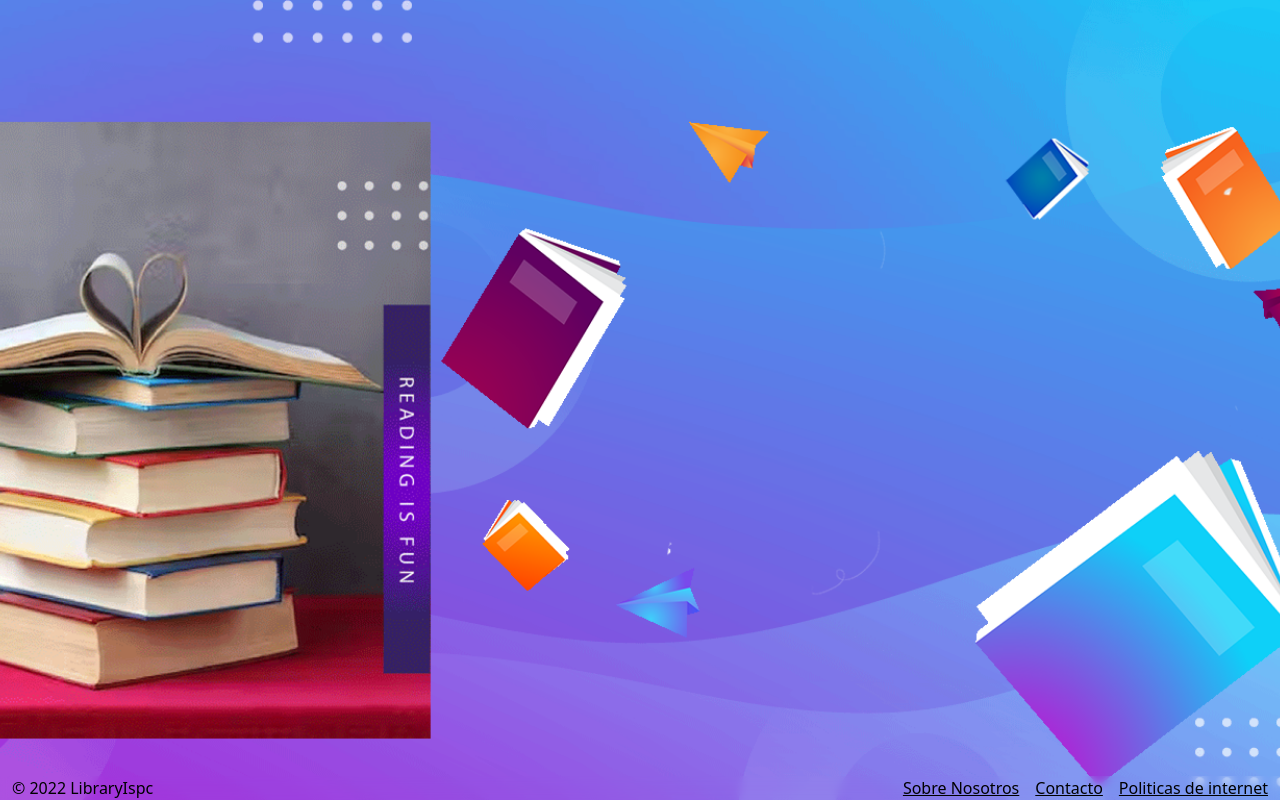
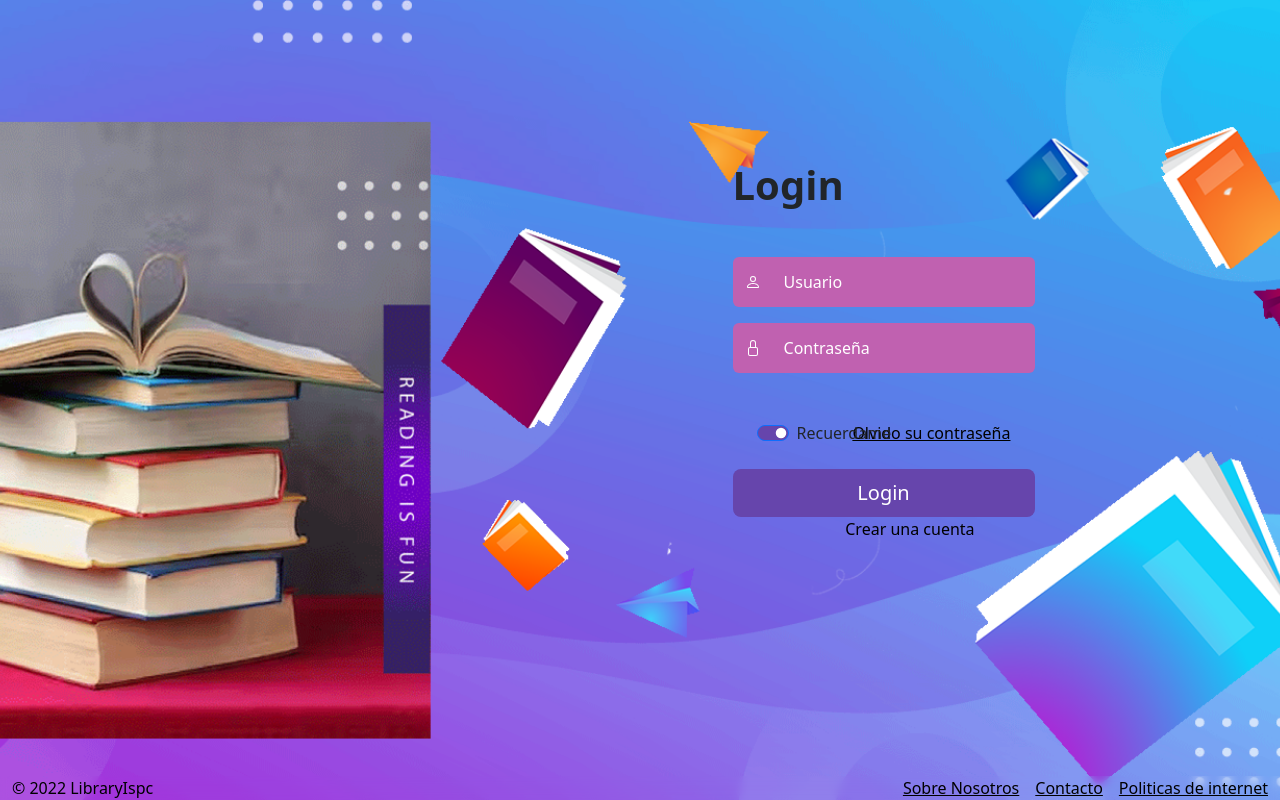
Before and after one commit to MiguelJoke/Library-ISPC, an Angular app in the folder Frontend en Angular/library_ispc/: page /login in a window 1280 px wide. Before the commit this address led to /. Built offline with nearby package versions, Linux system fonts and the light colour scheme.

Commit message:
Corrigiendo redireccion desde el login al home

```diff
--- a/Frontend en Angular/library_ispc/src/app/app-routing.module.ts
+++ b/Frontend en Angular/library_ispc/src/app/app-routing.module.ts
@@ -1,8 +1,12 @@
 import { NgModule } from '@angular/core';
 import { RouterModule, Routes } from '@angular/router';
 import { HomeComponent } from './pages/home/home.component';
+import { LoginComponent } from './pages/login/login.component';
 
-const routes: Routes = [{ path: 'home', component: HomeComponent }];
+const routes: Routes = [
+  { path: 'home', component: HomeComponent },
+  { path: 'login', component: LoginComponent },
+];
 
 @NgModule({
   imports: [RouterModule.forRoot(routes)],
--- a/Frontend en Angular/library_ispc/src/app/pages/login/login.component.ts
+++ b/Frontend en Angular/library_ispc/src/app/pages/login/login.component.ts
@@ -9,6 +9,7 @@ import { Router } from '@angular/router';
   styleUrls: ['./login.component.css'],
 })
 export class LoginComponent implements OnInit {
+  validarLogueo: any;
   constructor(
     private http: HttpClient,
     private logueoService: LoginUserService,
@@ -19,15 +20,24 @@ export class LoginComponent implements OnInit {
 
   logueo(nombreUsuario: string, contra: string) {
     //let datoslogueo = new DatosLoguin(nombreUsuario, contra);
-    let validarLogueo = this.logueoService
+    this.validarLogueo = this.logueoService
       .loguinService(nombreUsuario, contra)
       .subscribe((respuesta) => {
         console.log(respuesta);
+        if (respuesta) {
+          console.log('entra al if');
+          this.router.navigate(['/home']);
+        } else {
+          this.router.navigate(['/login']);
+        }
         return respuesta;
       });
 
-    if (validarLogueo) {
+    if (this.validarLogueo) {
+      console.log('entra al if');
       this.router.navigate(['/home']);
+    } else {
+      this.router.navigate(['/login']);
     }
   }
 }
```
